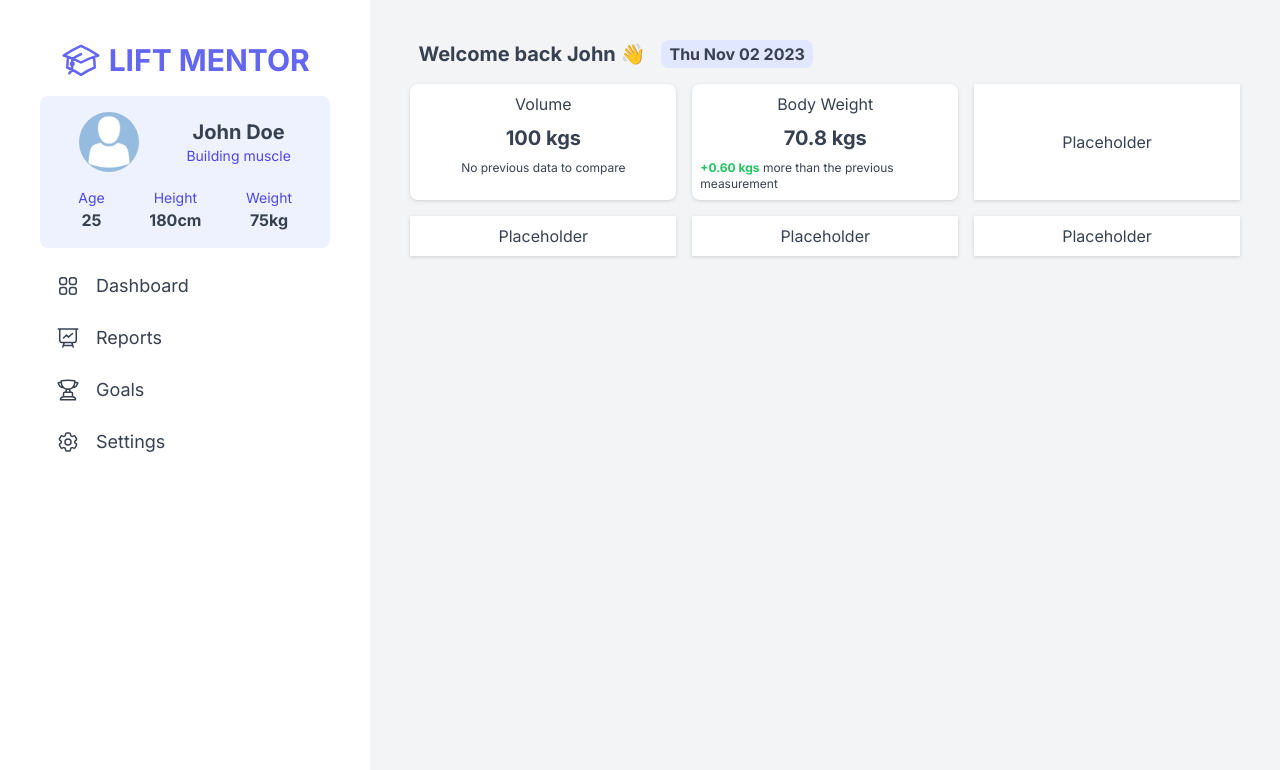
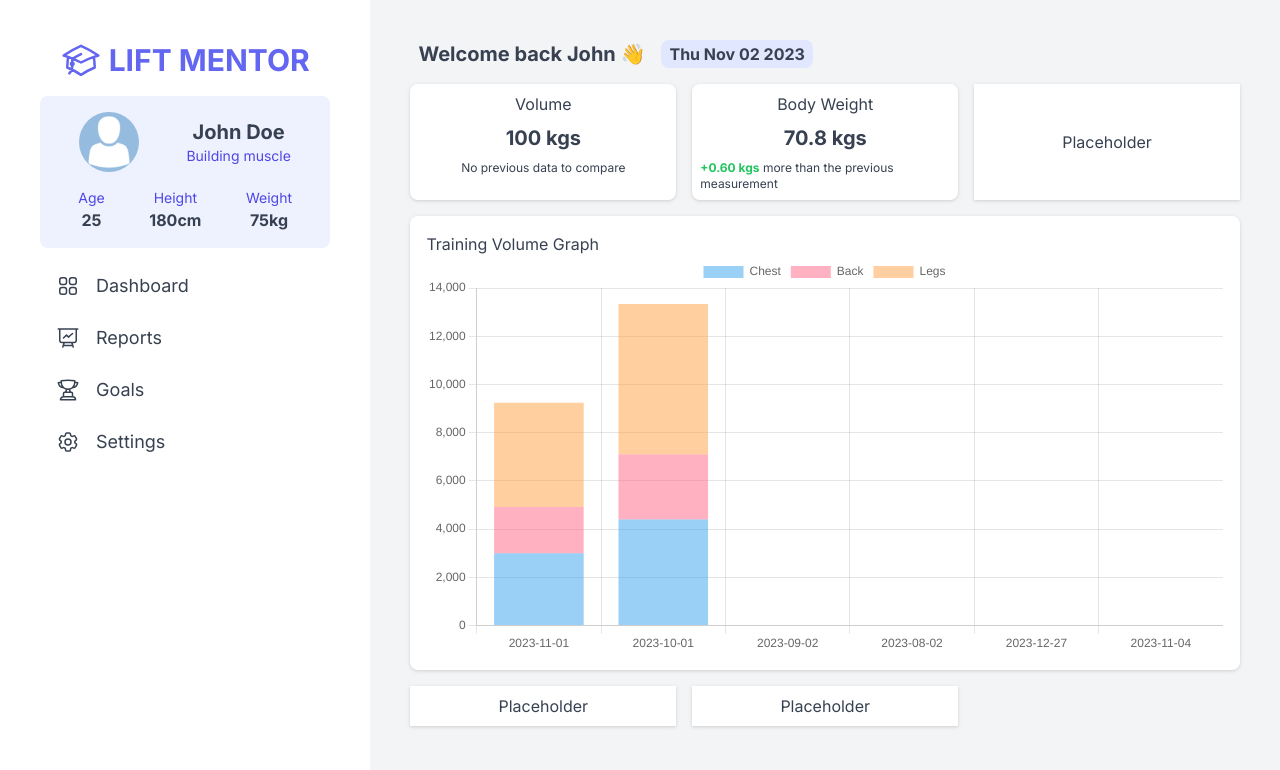
Before and after one commit to MarekRykaczewski/lift-mentor, a Next.js app: page / in a window 1280 px wide. Shown: the top 770 px of the page. Built offline with nearby package versions, Linux system fonts and the light colour scheme.

Commit message:
add weekly training volume graph

```diff
--- /dev/null
+++ b/src/app/components/VolumeGraph.tsx
@@ -0,0 +1,61 @@
+"use client";
+
+import { Chart, registerables } from "chart.js";
+import { Bar } from "react-chartjs-2";
+Chart.register(...registerables);
+
+const VolumeGraph = ({ trainingData }) => {
+  // Group the training data by date and muscle
+  const groupedData = trainingData.reduce((acc, entry) => {
+    const key = `${entry.date.toISOString().split("T")[0]}_${entry.muscle}`;
+    if (!acc[key]) {
+      acc[key] = {
+        date: entry.date,
+        muscle: entry.muscle,
+        volume: 0,
+      };
+    }
+    acc[key].volume += entry.weight * entry.sets * entry.reps;
+    return acc;
+  }, {});
+
+  // Organize the grouped data into separate datasets for each muscle
+  const datasets = Object.values(groupedData).reduce((acc, entry) => {
+    if (!acc[entry.muscle]) {
+      acc[entry.muscle] = {
+        label: entry.muscle,
+        data: [],
+      };
+    }
+    acc[entry.muscle].data.push(entry.volume);
+    return acc;
+  }, {});
+
+  const chartData = {
+    labels: Object.values(groupedData).map(
+      (entry) => entry.date.toISOString().split("T")[0]
+    ),
+    datasets: Object.values(datasets),
+  };
+
+  const options = {
+    scales: {
+      x: {
+        stacked: true,
+      },
+      y: {
+        stacked: true,
+        beginAtZero: true,
+      },
+    },
+  };
+
+  return (
+    <div className="w-full bg-white p-4 rounded-lg drop-shadow">
+      <h2>Training Volume Graph</h2>
+      <Bar data={chartData} options={options} />
+    </div>
+  );
+};
+
+export default VolumeGraph;
--- a/src/app/page.tsx
+++ b/src/app/page.tsx
@@ -1,5 +1,7 @@
 import VolumeCard from "./components/VolumeCard";
+import VolumeGraph from "./components/VolumeGraph";
 import WeightCard from "./components/WeightCard";
+import { mockTrainingData } from "./mockData";
 
 export default function Home() {
   const currentDate = new Date().toDateString();
@@ -23,8 +25,8 @@ export default function Home() {
       <div className="flex items-center justify-center p-2 bg-white drop-shadow">
         Placeholder
       </div>
-      <div className="flex items-center justify-center p-2 bg-white drop-shadow">
-        Placeholder
+      <div className="flex w-full h-full col-span-full">
+        <VolumeGraph trainingData={mockTrainingData} />
       </div>
       <div className="flex items-center justify-center p-2 bg-white drop-shadow">
         Placeholder
```
Also changed, not shown: package.json (+7 -5 lines), 1 other file (tests, documents, lock files or other folders).
